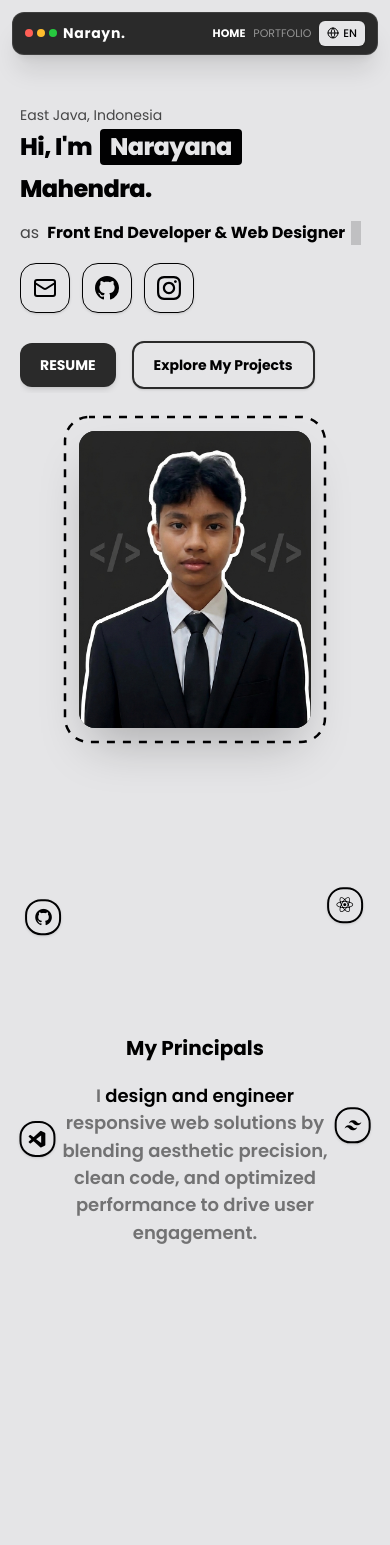
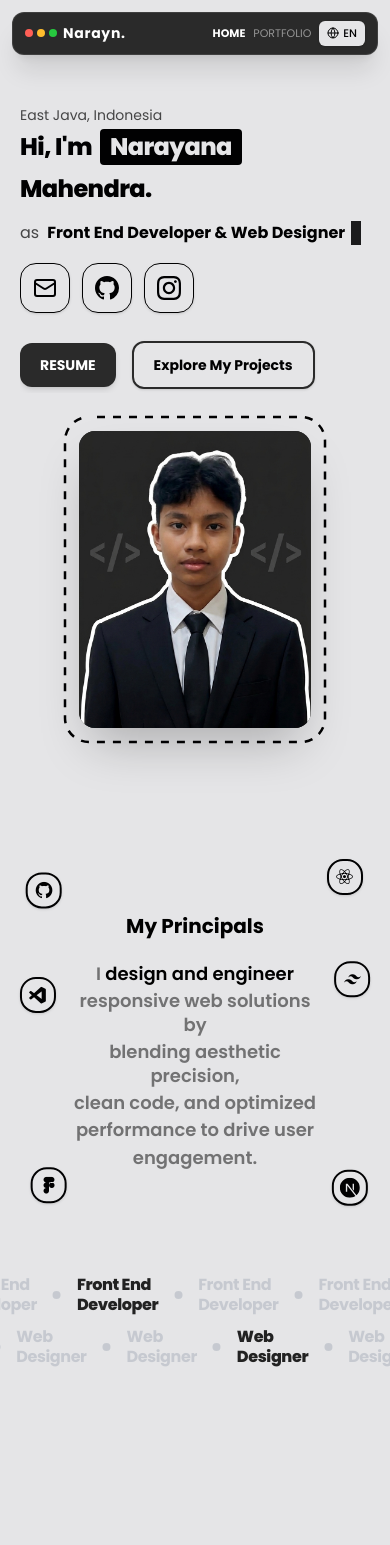
Before and after one commit to NarayanaMahendraAbimanyu/Narayana-Portfolio-Website, a Next.js app: page / in a window 390 px wide. Shown: the top 1545 px of the page. Built offline with nearby package versions, Linux system fonts and the light colour scheme.

Commit message:
Memperbaiki responsive dari PincipalsSection

```diff
--- a/app/components/PrincipalsSection.tsx
+++ b/app/components/PrincipalsSection.tsx
@@ -1,40 +1,10 @@
 "use client";
 
-import React, { useRef } from "react";
-import { motion, useScroll, useTransform, Variants } from "framer-motion";
+import React from "react";
+import { motion, Variants } from "framer-motion";
 import { SiNextdotjs } from "react-icons/si";
 
 export default function PrincipalsSection() {
-  const containerRef = useRef<HTMLElement>(null);
-
-  const { scrollYProgress } = useScroll({
-    target: containerRef,
-    offset: ["start 50%", "center center"],
-  });
-
-  const progress = useTransform(scrollYProgress, [0, 1], [0, 1]);
-
-  const itemY1 = useTransform(progress, [0, 0.2], [60, 0]);
-  const itemOpacity1 = useTransform(progress, [0, 0.2], [0, 1]);
-
-  const itemY2 = useTransform(progress, [0.15, 0.35], [60, 0]);
-  const itemOpacity2 = useTransform(progress, [0.15, 0.35], [0, 1]);
-
-  const itemY3 = useTransform(progress, [0.3, 0.5], [60, 0]);
-  const itemOpacity3 = useTransform(progress, [0.3, 0.5], [0, 1]);
-
-  const itemY4 = useTransform(progress, [0.45, 0.65], [60, 0]);
-  const itemOpacity4 = useTransform(progress, [0.45, 0.65], [0, 1]);
-
-  const itemY5 = useTransform(progress, [0.6, 0.8], [60, 0]);
-  const itemOpacity5 = useTransform(progress, [0.6, 0.8], [0, 1]);
-
-  const itemY6 = useTransform(progress, [0.75, 0.95], [60, 0]);
-  const itemOpacity6 = useTransform(progress, [0.75, 0.95], [0, 1]);
-
-  const itemY7 = useTransform(progress, [0.85, 1.0], [60, 0]);
-  const itemOpacity7 = useTransform(progress, [0.85, 1.0], [0, 1]);
-
   const iconVariants: Variants = {
     hidden: { scale: 0, opacity: 0 },
     visible: (customDelay: number) => ({
@@ -48,10 +18,22 @@ export default function PrincipalsSection() {
     }),
   };
 
+  const textVariants: Variants = {
+    hidden: { y: 60, opacity: 0 },
+    visible: (customDelay: number) => ({
+      y: 0,
+      opacity: 1,
+      transition: {
+        duration: 0.8,
+        delay: customDelay,
+        ease: [0.16, 1, 0.3, 1],
+      },
+    }),
+  };
+
   return (
     <section
-      ref={containerRef}
-      className="relative w-full min-h-screen bg-[#E5E5E7] flex flex-col items-center justify-center py-16 sm:py-20 pb-80 px-4 overflow-hidden z-10"
+      className="relative w-full md:min-h-screen lg:min-h-screen bg-[#E5E5E7] flex flex-col items-center justify-center py-16 sm:py-20 pb-16 sm:pb-20 md:pb-40 lg:pb-80 px-4 overflow-hidden z-10"
     >
       <motion.div
         custom={0.3}
@@ -155,10 +137,16 @@ export default function PrincipalsSection() {
         </motion.div>
       </motion.div>
 
-      <div className="relative z-10 max-w-3xl w-full flex flex-col items-center text-center space-y-2 sm:space-y-3">
+      <motion.div
+        initial="hidden"
+        whileInView="visible"
+        viewport={{ once: true, amount: 0.3 }}
+        className="relative z-10 max-w-3xl w-full flex flex-col items-center text-center space-y-2 sm:space-y-3 px-14 sm:px-10 md:px-0"
+      >
         <div className="overflow-hidden py-1">
           <motion.h2
-            style={{ y: itemY1, opacity: itemOpacity1 }}
+            custom={0}
+            variants={textVariants}
             className="text-xl sm:text-3xl font-bold font-['Poppins'] text-black mb-2"
           >
             My Principals
@@ -167,42 +155,42 @@ export default function PrincipalsSection() {
 
         <div className="flex flex-col items-center justify-center text-[18px] sm:text-[28px] md:text-[46px] leading-[1.3] sm:leading-[1.2] md:leading-[1.1] font-semibold text-black/50 space-y-0">
           <div className="overflow-hidden py-0.5">
-            <motion.div style={{ y: itemY2, opacity: itemOpacity2 }}>
+            <motion.div custom={0.1} variants={textVariants}>
               I <span className="text-black">design and engineer</span>
             </motion.div>
           </div>
 
           <div className="overflow-hidden py-0.5">
-            <motion.div style={{ y: itemY3, opacity: itemOpacity3 }}>
+            <motion.div custom={0.2} variants={textVariants}>
               responsive web solutions by
             </motion.div>
           </div>
 
           <div className="overflow-hidden py-0.5">
-            <motion.div style={{ y: itemY4, opacity: itemOpacity4 }}>
+            <motion.div custom={0.3} variants={textVariants}>
               blending aesthetic precision,
             </motion.div>
           </div>
 
           <div className="overflow-hidden py-0.5">
-            <motion.div style={{ y: itemY5, opacity: itemOpacity5 }}>
+            <motion.div custom={0.4} variants={textVariants}>
               clean code, and optimized
             </motion.div>
           </div>
 
           <div className="overflow-hidden py-0.5">
-            <motion.div style={{ y: itemY6, opacity: itemOpacity6 }}>
+            <motion.div custom={0.5} variants={textVariants}>
               performance to drive user
             </motion.div>
           </div>
 
           <div className="overflow-hidden py-0.5">
-            <motion.div style={{ y: itemY7, opacity: itemOpacity7 }}>
+            <motion.div custom={0.6} variants={textVariants}>
               engagement.
             </motion.div>
           </div>
         </div>
-      </div>
+      </motion.div>
     </section>
   );
 }
```
